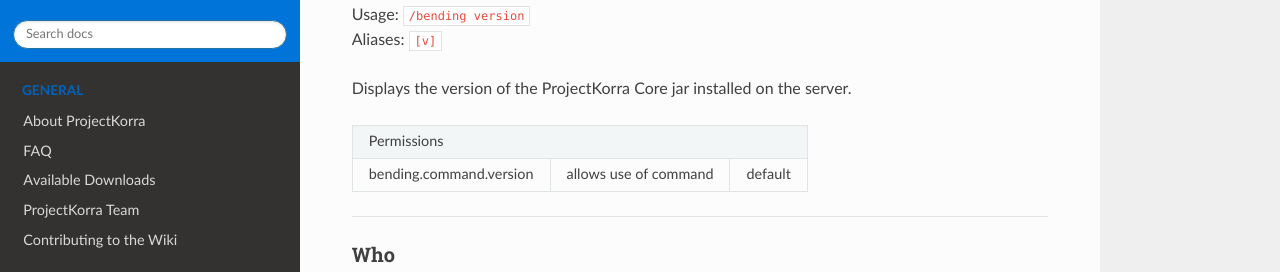
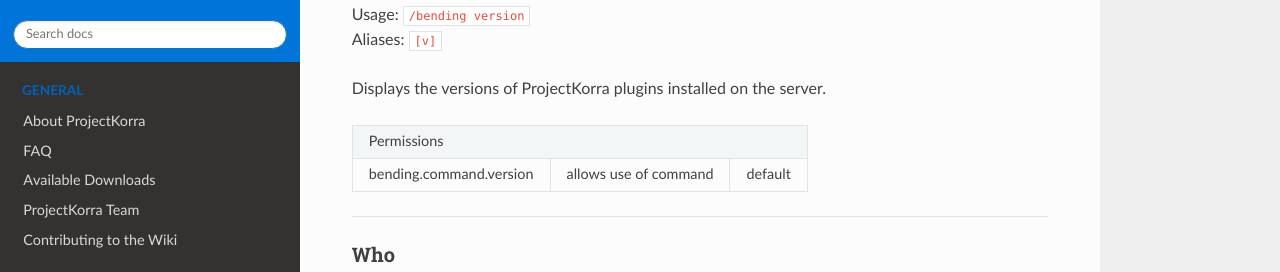
Before and after one commit to ProjectKorra/ProjectKorraWiki, a Sphinx documentation site: the page built from source/pkcore/commands.rst, in a window 1280 px wide and 900 px high, scrolled down 6110 px. Shown: the part 179-451 px from the top of the window. Built offline with Sphinx 7.4.7 and the Read the Docs theme 2.0.0, drawn with Linux system fonts in a browser that asks for light colours.

Commit message:
Update commands.rst

```diff
--- a/source/pkcore/commands.rst
+++ b/source/pkcore/commands.rst
@@ -314,7 +314,7 @@
 | Usage: ``/bending version``
 | Aliases: ``[v]``
 
-Displays the version of the ProjectKorra Core jar installed on the server.
+Displays the versions of ProjectKorra plugins installed on the server.
 
 +-------------------------------------------------------------------------------------------------+
 | Permissions                                                                                     |
```
